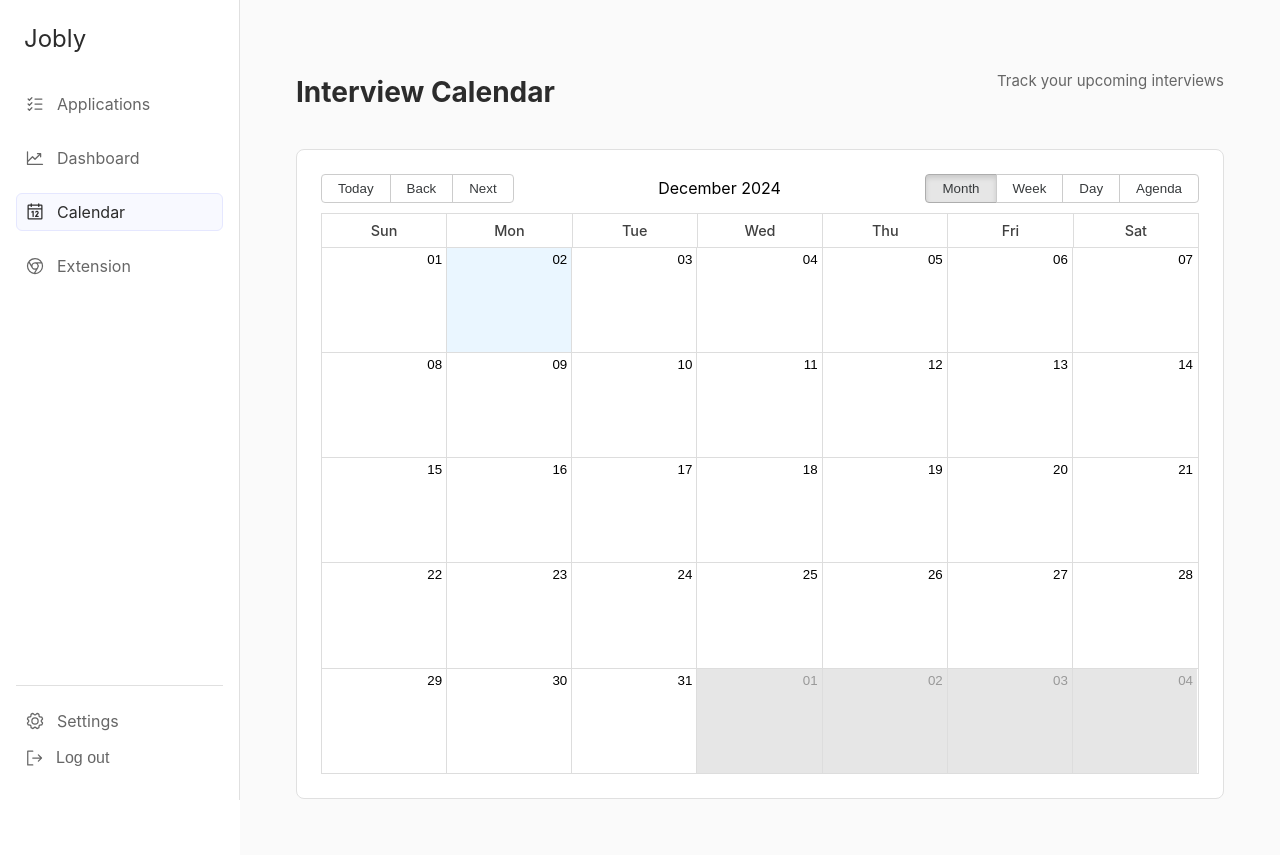
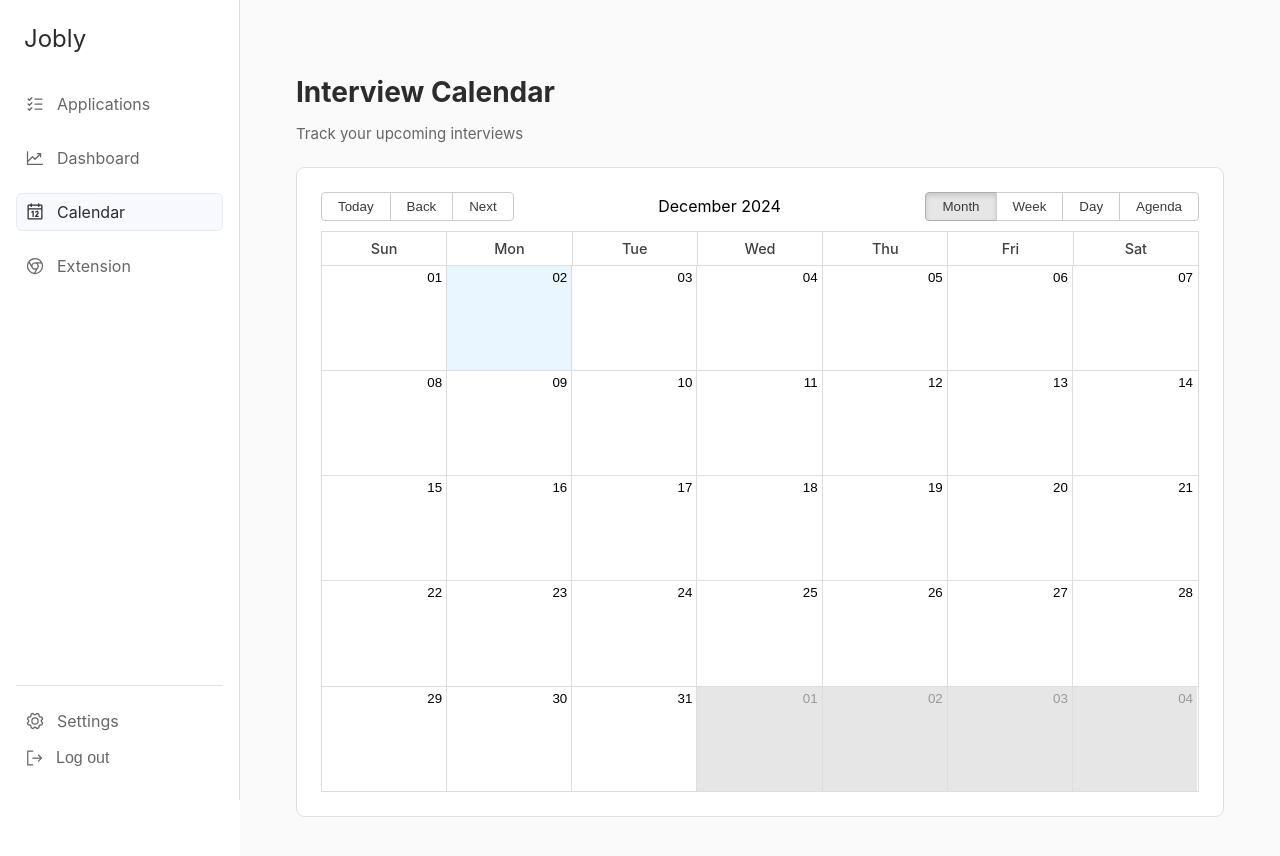
Before and after one commit to kimchee-e/Application_Tracker, a React (Create React App) app: page /calendar in a window 1280 px wide. Shown: the top 856 px of the page. Built offline with nearby package versions, Linux system fonts and the light colour scheme; no server answers; the database is empty; sample sign-in values are in the browser's storage.

Commit message:
Fixed subheader issue with calendar and dashboard

```diff
--- a/src/pages/Calendar.js
+++ b/src/pages/Calendar.js
@@ -55,12 +55,10 @@ const Calendar = () => {
 
     return (
         <div className="calendar-page">
-            <div className="page-header">
+            <header>
                 <h1>Interview Calendar</h1>
-                <p>
-                        Track your upcoming interviews
-                </p>
-            </div>
+                <p>Track your upcoming interviews</p>
+            </header>
             <div className="calendar-container">
                 <BigCalendar
                     localizer={localizer}
--- a/src/pages/Dashboard.js
+++ b/src/pages/Dashboard.js
@@ -57,11 +57,9 @@ const Dashboard = () => {
 
     return (
         <div className="dashboard-page">
-            <header className="page-header">
+            <header>
                 <h1>Dashboard</h1>
-                <p>
-                    Here's how your internship search is going
-                </p>
+                <p>Here's how your internship search is going</p>
             </header>
             <section className="metrics-container">
                 <div className="card">
--- a/src/styles/Calendar.css
+++ b/src/styles/Calendar.css
@@ -4,13 +4,17 @@
     margin: 0 auto;
 }
 
-h1 {
+header {
+    margin-bottom: 24px;
+}
+
+header h1 {
     font-size: 28px;
     color: #2c2c2c;
     margin-bottom: 8px;
 }
 
-p {
+header p {
     color: #666;
     font-size: 15px;
 }
--- a/src/styles/Dashboard.css
+++ b/src/styles/Dashboard.css
@@ -4,13 +4,17 @@
     margin: 0 auto;
 }
 
-h1 {
+header {
+    margin-bottom: 24px;
+}
+
+header h1 {
     font-size: 28px;
     color: #2c2c2c;
     margin-bottom: 8px;
 }
 
-.page-header p {
+header p {
     color: #666;
     font-size: 15px;
 }
```
